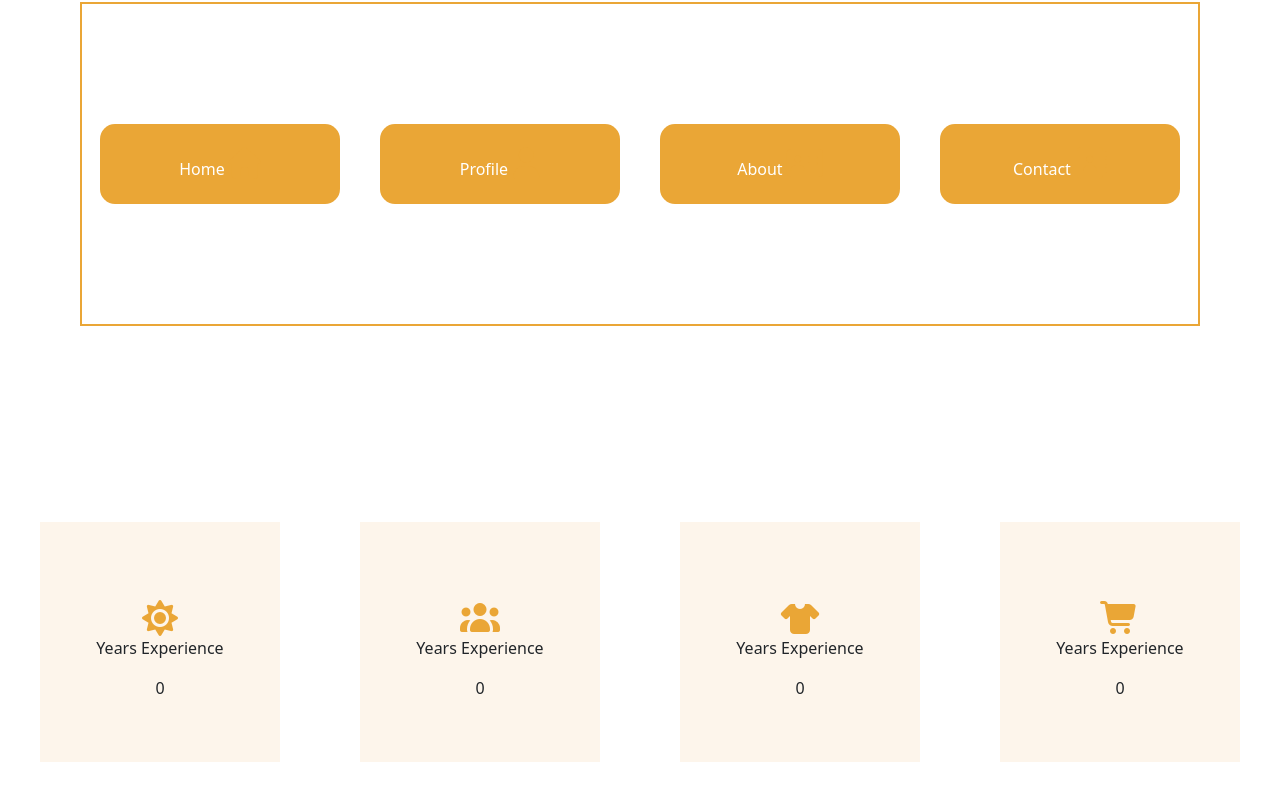
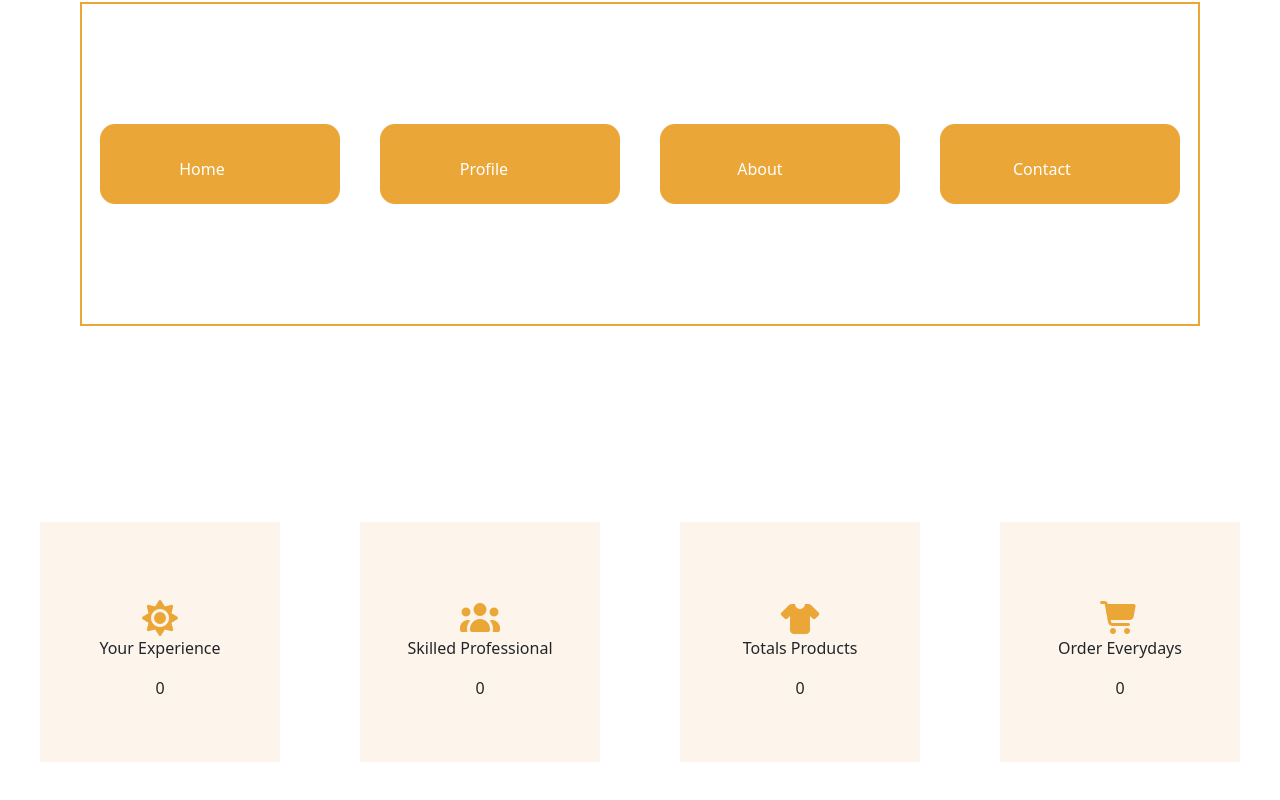
Before and after one commit to Shahin-Alz/projet-img, a website: page index.html in a window 1280 px wide. Shown: the part 816-1616 px from the top of the page. Drawn offline with nearby package versions, Linux system fonts and the light colour scheme.

Commit message:
section2 70% finish

```diff
--- a/index.html
+++ b/index.html
@@ -109,22 +109,22 @@
 
             <div class="div-sec2">
                 <i class="fa-solid fa-sun"></i>
-                <p>Years Experience</p>
+                <p>Your Experience</p>
                 <p>0</p>
             </div>
             <div class="div-sec2">
                 <i class="fa-solid fa-users"></i>
-                <p>Years Experience</p>
+                <p>Skilled Professional</p>
                 <p>0</p>
             </div>
             <div class="div-sec2">
                 <i class="fa-solid fa-shirt"></i>
-                <p>Years Experience</p>
+                <p>Totals Products</p>
                 <p>0</p>
             </div>
             <div class="div-sec2">
                 <i class="fa-solid fa-cart-shopping"></i>
-                <p>Years Experience</p>
+                <p>Order Everydays</p>
                 <p>0</p>
             </div>
 
```
